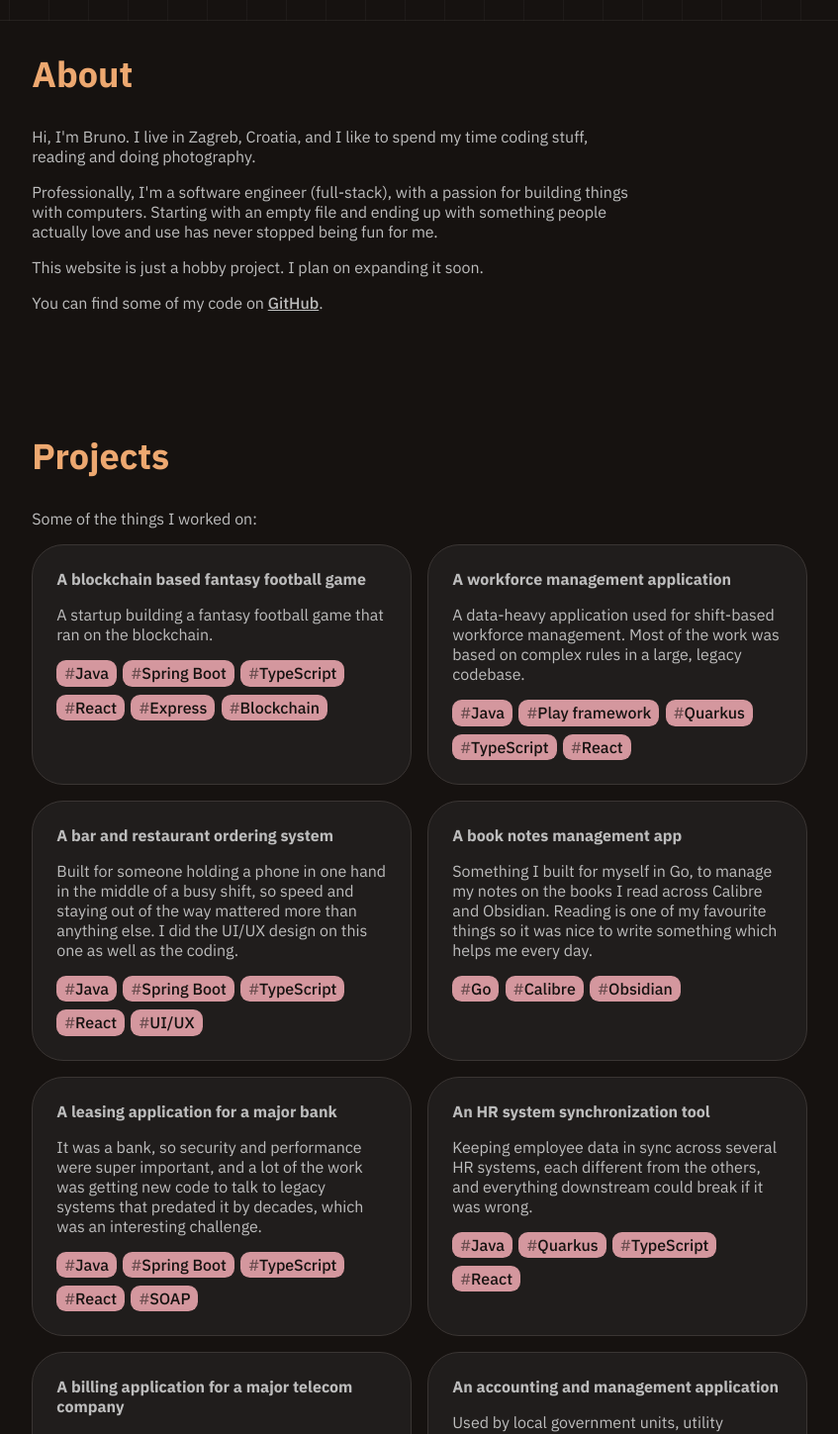
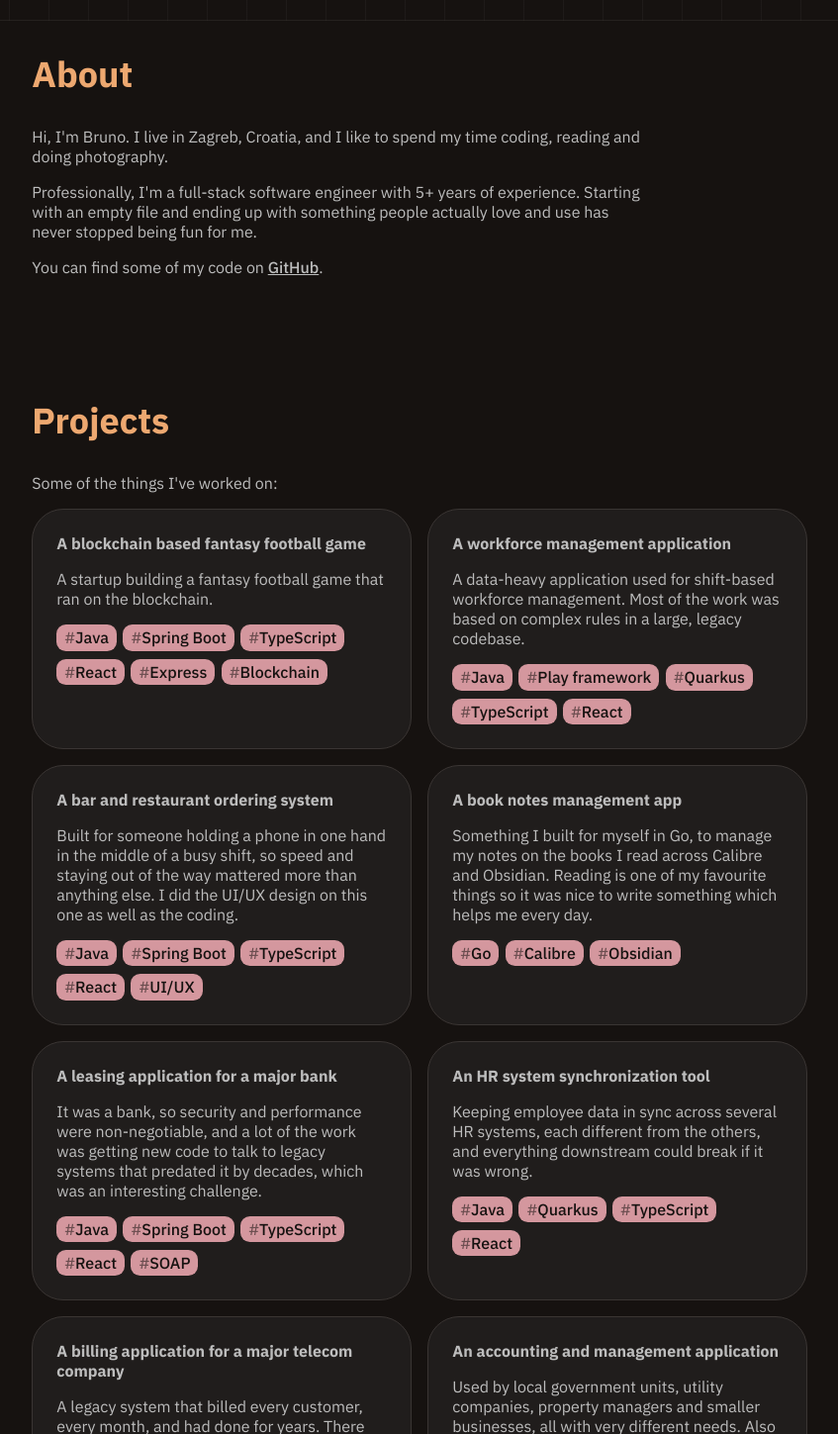
Before and after one commit to brunohradec/brunohradec.github.io, a plain HTML site: page index.html in a window 1280 px wide. Shown: the part 780-2229 px from the top of the page at 99% size, without its empty margins (150-997 px from the left). Drawn offline with Linux system fonts and the light colour scheme.

Commit message:
Improve wording in about and project sections

```diff
--- a/index.html
+++ b/index.html
@@ -77,16 +77,13 @@
                 <h2>About</h2>
                 <p>
                     Hi, I'm Bruno. I live in Zagreb, Croatia, and I like to spend my time
-                    coding stuff, reading and doing photography.
+                    coding, reading and doing photography.
                 </p>
                 <p>
-                    Professionally, I'm a software engineer (full-stack),
-                    with a passion for building things with computers.
-                    Starting with an empty file and ending up with something people
-                    actually love and use has never stopped being fun for me.
-                </p>
-                <p>
-                    This website is just a hobby project. I plan on expanding it soon.
+                    Professionally, I'm a full-stack software engineer
+                    with 5+ years of experience. Starting with an empty file
+                    and ending up with something people actually love and use
+                    has never stopped being fun for me.
                 </p>
                 <p>
                     You can find some of my code on <a href="https://github.com/brunohradec">GitHub</a>.
@@ -96,7 +93,7 @@
             <section id="projects">
                 <h2>Projects</h2>
 
-                <p>Some of the things I worked on:</p>
+                <p>Some of the things I've worked on:</p>
 
                 <ul id="project-list">
                     <li class="card">
@@ -177,8 +174,8 @@
                             A leasing application for a major bank
                         </h3>
                         <p class="project-card-description">
-                            It was a bank, so security and performance were super
-                            important, and a lot of the work was getting new code
+                            It was a bank, so security and performance were
+                            non-negotiable, and a lot of the work was getting new code
                             to talk to legacy systems that predated it by decades,
                             which was an interesting challenge.
                         </p>
```
